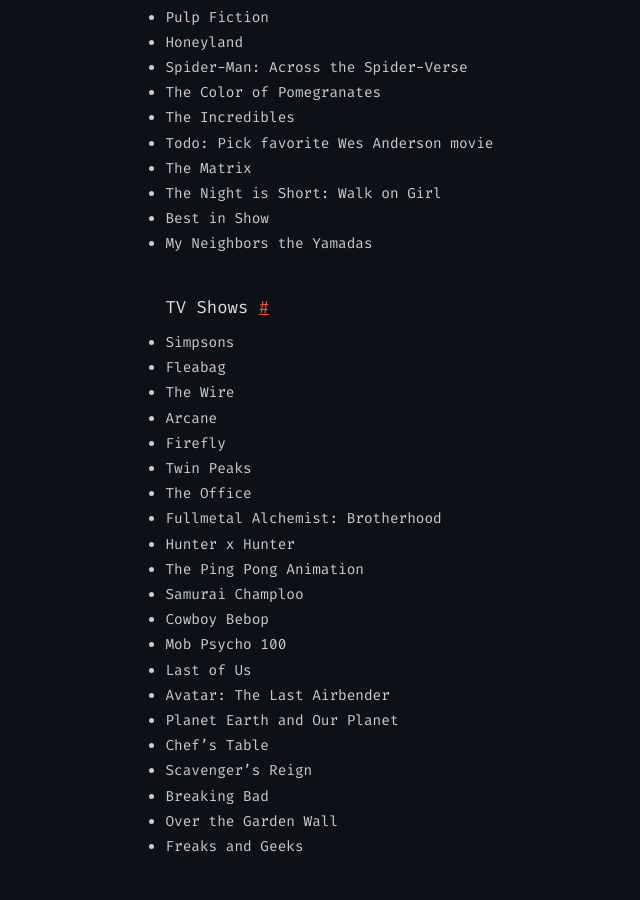
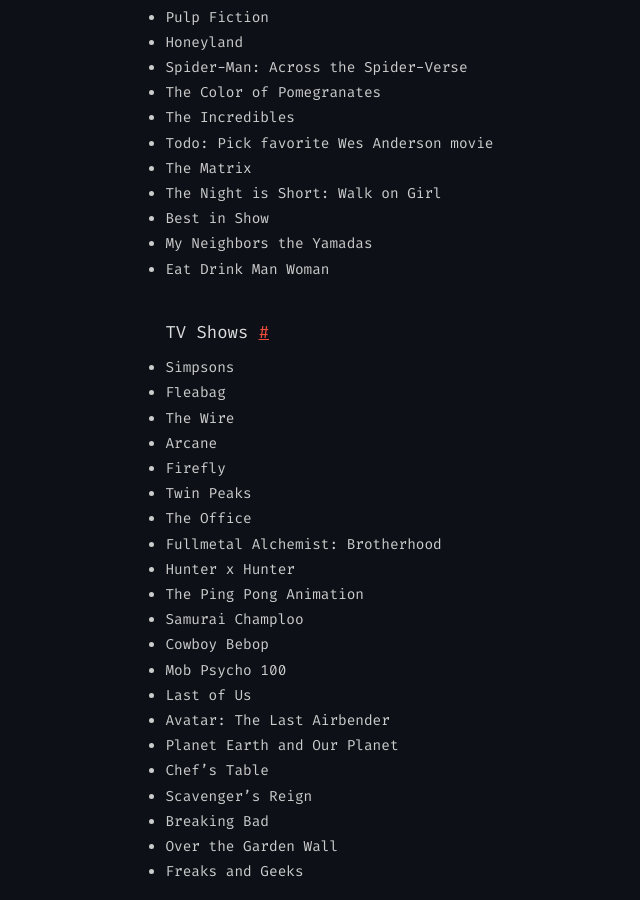
Before and after one commit to sourencho/sourencho.github.io, a Jekyll site: the page built from favorites.md, in a window 1280 px wide and 900 px high, scrolled down 1980 px. Shown: the whole window, without its empty margins (165-805 px from the left). Built offline with Jekyll 4.4.1, drawn with Linux system fonts in a browser that asks for light colours.

Commit message:
Update favorites.md

```diff
--- a/favorites.md
+++ b/favorites.md
@@ -84,6 +84,7 @@
 - The Night is Short: Walk on Girl
 - Best in Show
 - My Neighbors the Yamadas
+- Eat Drink Man Woman
 
 
 ### TV Shows
```
